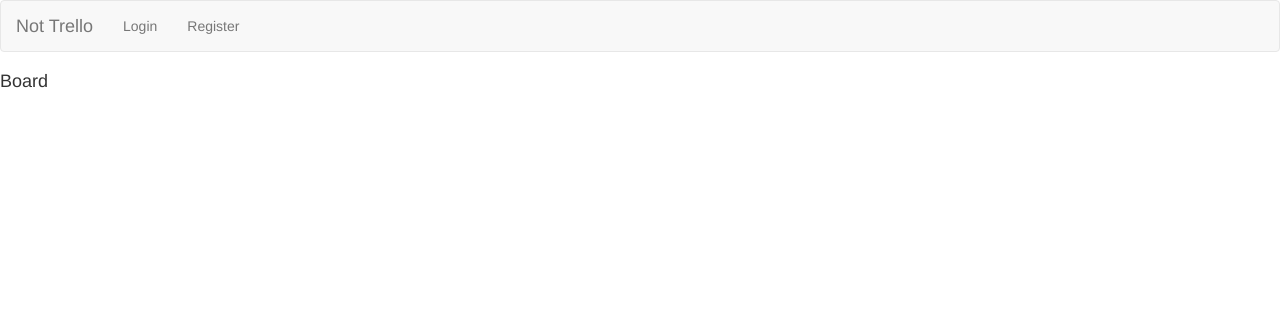
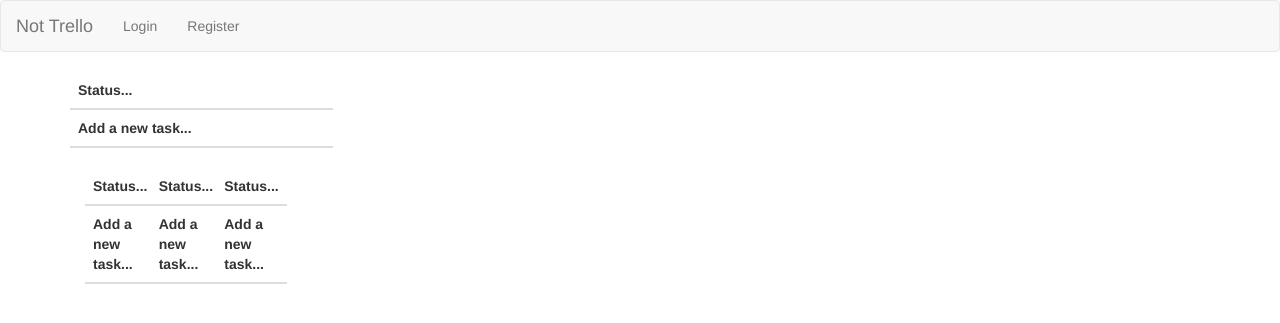
Before and after one commit to maggiecorrell/kanban-django, a Django app: page / in a window 1280 px wide. Shown: the top 323 px of the page. Run offline with Django 3.2, Linux system fonts and the light colour scheme; the visitor is signed in with stand-in values (Sample User, id 1); lists and menus that the app fills with data are empty; some libraries are stand-ins or nearby versions.

Commit message:
working on js

```diff
--- a/not_trello/static/js/app.js
+++ b/not_trello/static/js/app.js
@@ -1,7 +1,54 @@
-var $not_trello = $('#board_name')
+<script>
+var $done = $('#done')
 
-$ajax({
+$.ajax({
   url: '/api/board'
-}).click(function(){
+}).done(function(response){
+  if (response.count > 0) {
+    response.results.forEach(function(result) {
+      // make a table row
+      var $tr = $('<tr>')
 
+      var $name = $('<td>').text(result.name).appendTo($tr)
+
+      $('<td>').text(result.categories).appendTo($tr)
+
+      $name.click(function() {
+        var boardName = $name.text()
+
+        $name.empty()
+
+        var $form = $('<form>').appendTo($name)
+
+        var $input = $('<input type="text">').val(boardName)
+
+        $input.click(function() {
+          return false;
+        })
+
+        $input.appendTo($form)
+
+        $form.submit(function() {
+          var boardName = $input.val()
+
+          $.ajax({
+            method: 'PUT',
+            url: '/api/board/' + result.id + '/',
+            data: {
+              name: boardName,
+              categories: result.categories
+            }
+          })
+
+          $name.empty();
+          $name.text(boardName)
+
+          return false;
+        })
+      })
+
+      $tr.appendTo($board_n)
+    })
+  }
 })
+</script>
--- a/not_trello/templates/board.html
+++ b/not_trello/templates/board.html
@@ -3,12 +3,75 @@
 </head>
 {% block body %}
 <body>
+  <div class = "container">
+    <div class="row">
+    <div class="col-xs-6 col-sm-3">
+      <table id="done" class="table">
+        <thead>
+          <tr>
+            <th>
+              Status...
+            </th>
+          </tr>
+          <tr>
+            <th>
+              Add a new task...
+            </th>
+          </tr>
+        </thead>
+      </table>
+    <div class="col-xs-6 col-sm-3">
+      <table id="doing" class="table">
+        <thead>
+          <tr>
+            <th>
+              Status...
+            </th>
+          </tr>
+          <tr>
+            <th>
+              Add a new task...
+            </th>
+          </tr>
+        </thead>
+      </table>
+       </div>
+    <div class="col-xs-6 col-sm-3">
+      <table id="todo" class="table">
+        <thead>
+          <tr>
+            <th>
+              Status...
+            </th>
+          </tr>
+          <tr>
+            <th>
+              Add a new task...
+            </th>
+          </tr>
+        </thead>
+      </table>
+    </div>
+  <div class="col-xs-6 col-sm-3">
+      <table id="blocked" class="table">
+          <thead>
+            <tr>
+              <th>
+                Status...
+              </th>
+            </tr>
+            <tr>
+              <th>
+                Add a new task...
+              </th>
+            </tr>
+          </thead>
+        </table>
+      </div>
 
-<div class="board_name">
-  <h4>Board</h4>
-</div>
+  </div>
 
-<div id="not_trello">
+
 
 </div>
 </body>
```
